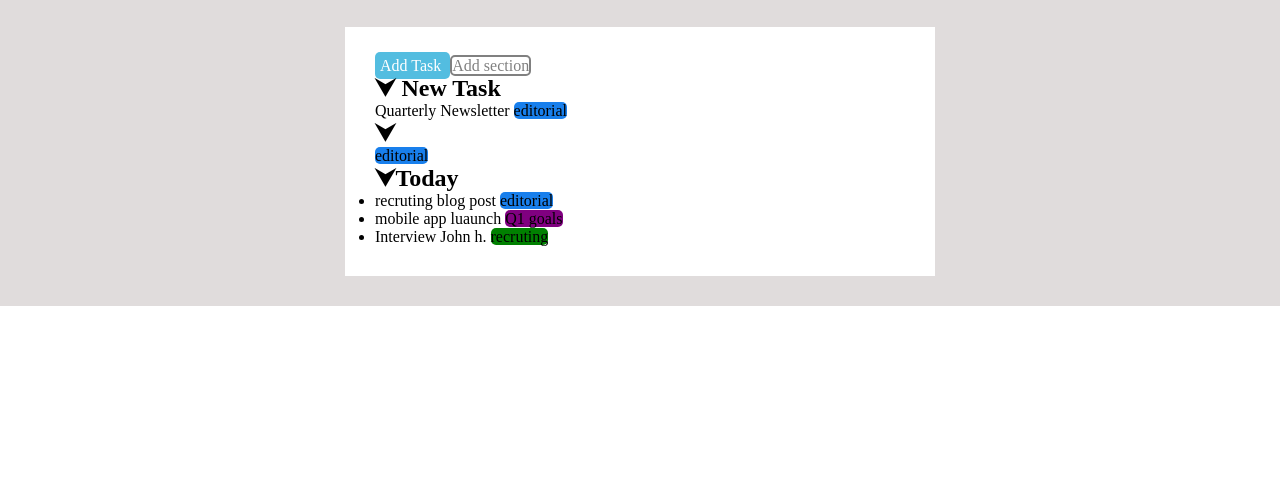
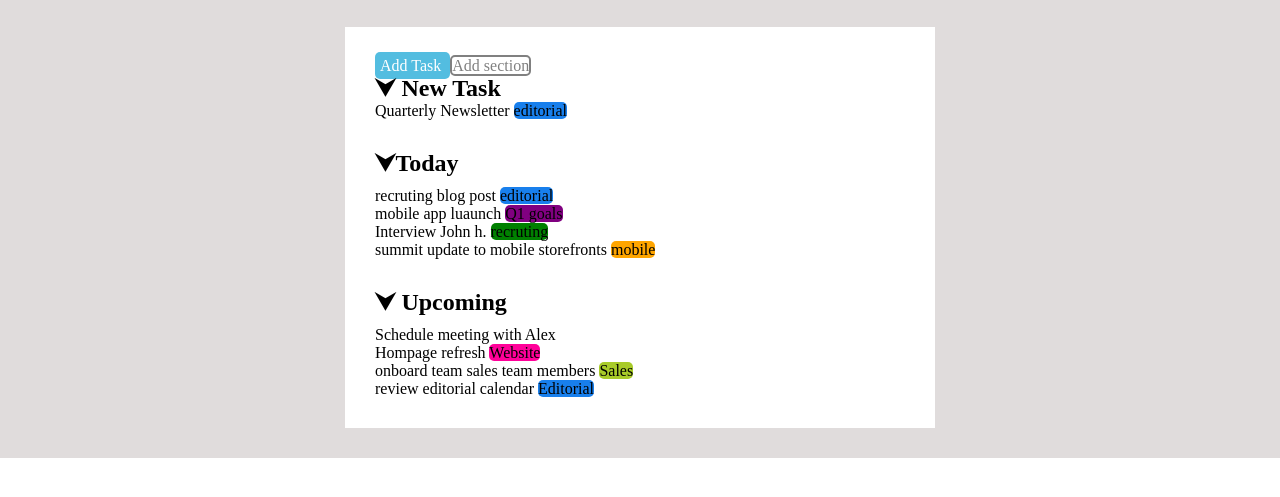
Before and after one commit to tizianotambone/html-css-toboolist, a plain HTML site: page css/index.html in a window 1280 px wide. Shown: the part 63-560 px from the top of the page. Drawn offline with Linux system fonts and the light colour scheme.

Commit message:
[UPD] fix lista

```diff
--- a/css/index.html
+++ b/css/index.html
@@ -18,15 +18,21 @@
         <span class="tasto2"> Add section </span>
         <h2> &#11167 New Task</h2>
         <span> Quarterly Newsletter <span class="riga"> editorial</span></span>
-        <h2> &#11167 </h2>
-        <span>  <span class="riga"> editorial</span></span>
 
-
-        <h2>&#11167Today</h2>
-        <ul>
+        <h2 class="distanza">&#11167Today</h2>
+        <ul class="nobot">
             <li> recruting blog post <span class="riga">editorial</span></li>
             <li>mobile app luaunch <span class="riga2">Q1 goals</span></li>
             <li> Interview John h. <span class="riga3">recruting</span></li>
+            <li> summit update to mobile storefronts <span class="riga4">mobile</span></li>
+        </ul>
+
+        <h2 class="distanza">&#11167 Upcoming</h2>
+        <ul class="nobot">
+            <li>Schedule meeting with Alex</li>
+            <li>Hompage refresh <span class="riga5">Website</span></li>
+            <li>onboard team sales team members <span class="riga6">Sales</span></li>
+            <li>review editorial calendar <span class="riga">Editorial</span></li>
         </ul>
     </div>
 
--- a/css/style.css
+++ b/css/style.css
@@ -42,7 +42,7 @@ border: 2px;
 }
 
 .bianco{
-    background-color: white;
+    background-color: white ;
     padding: 30px;
     width: 50%;
     margin: 0 auto;
@@ -52,6 +52,7 @@ border: 2px;
 .riga{
     background-color: rgb(24, 127, 236);
     border-radius: 5px;
+
 }
 .riga2{
     background-color: purple;
@@ -61,3 +62,22 @@ border: 2px;
     background-color: green;
     border-radius: 5px;
 }
+.riga4{
+    background-color: orange;
+    border-radius: 5px;
+}
+.riga5{
+    background-color: rgb(255, 0, 153);
+    border-radius: 5px;
+}
+.riga6{
+    background-color: rgb(168, 203, 41);
+    border-radius: 5px;
+}
+.distanza{
+    margin-top: 30px;
+    margin-bottom: 10px;
+}
+.nobot{
+    list-style-type: none;
+}
```
